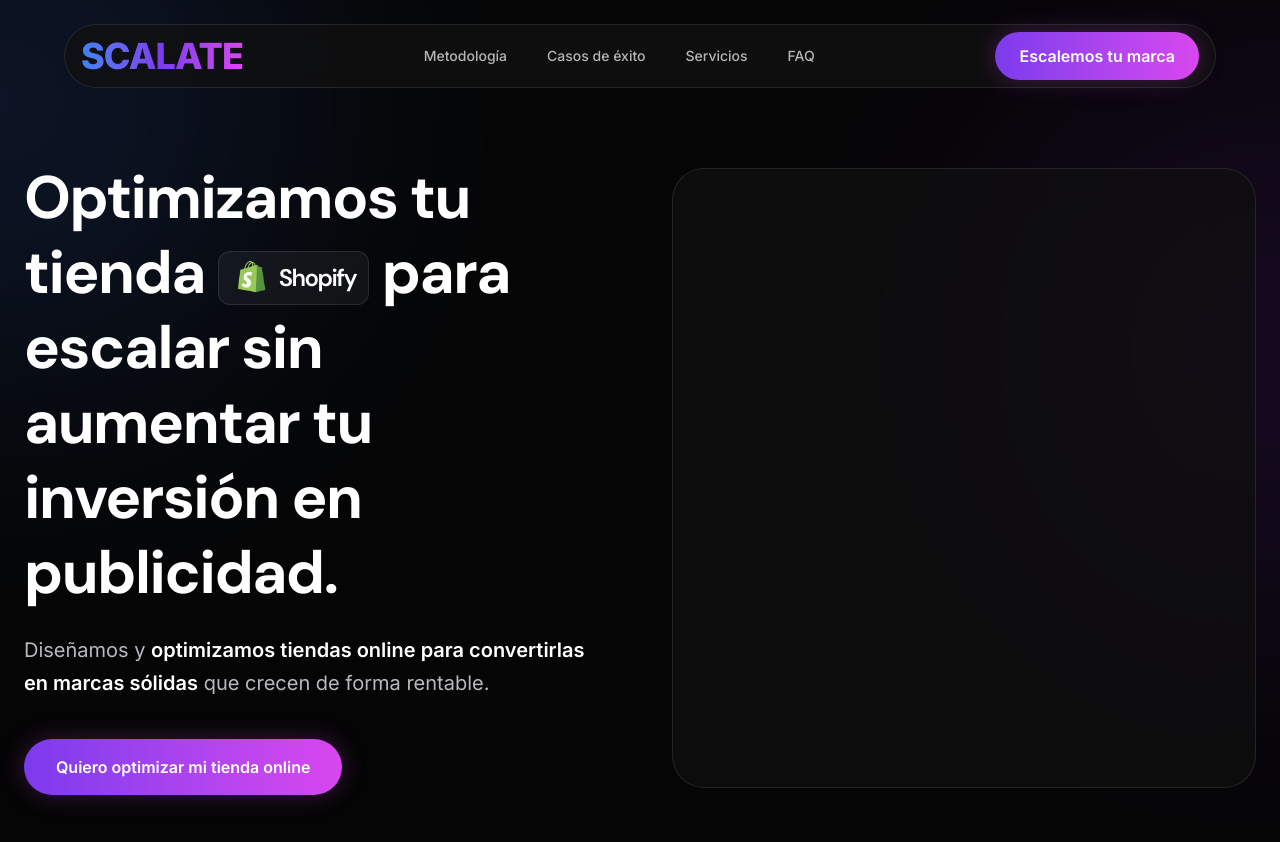
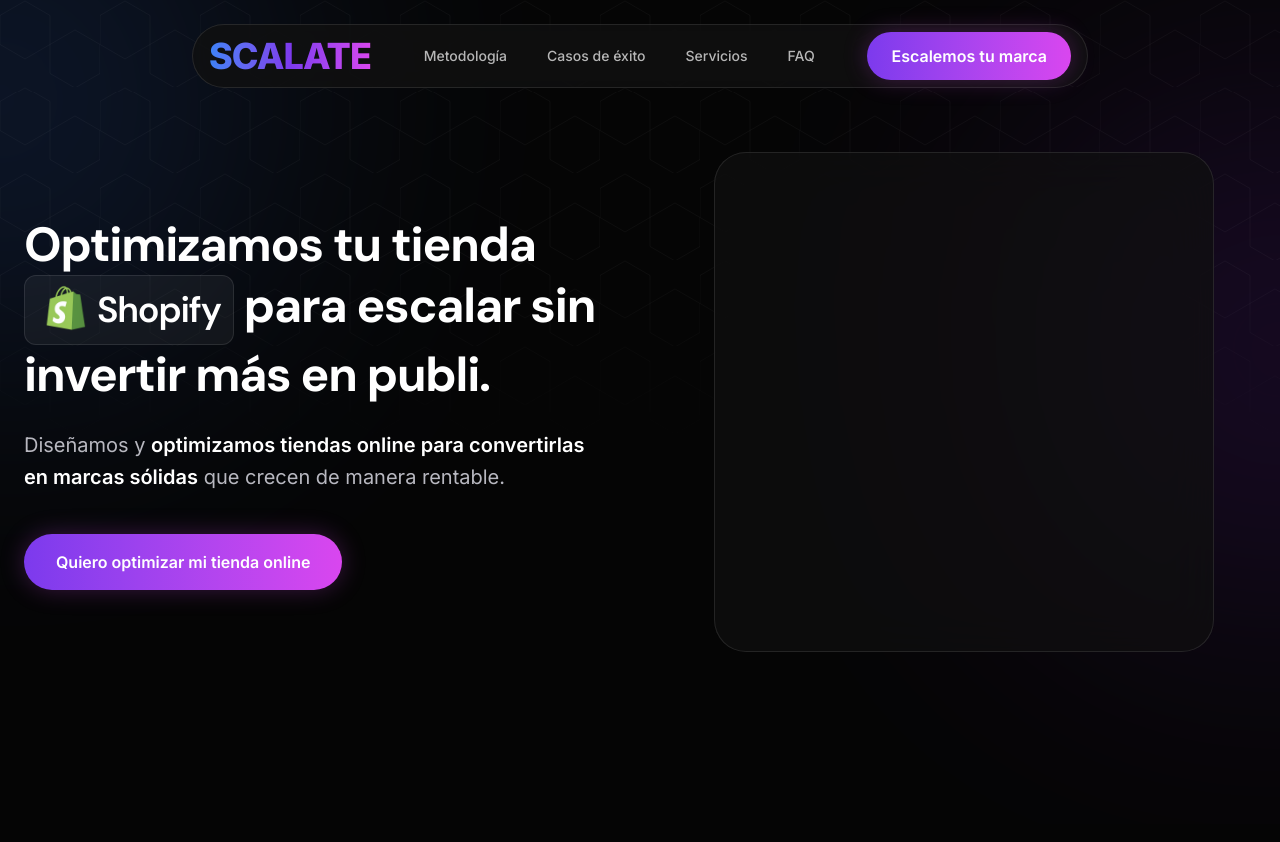
Before and after one commit to MaikelScalate/scalatelab, a Next.js app: page / in a window 1280 px wide. Shown: the top 842 px of the page. Built offline with nearby package versions, Linux system fonts and the light colour scheme.

Commit message:
Mejorar diseño inicial del Hero

```diff
--- /dev/null
+++ b/app/components/background/HeroBackground.tsx
@@ -0,0 +1,24 @@
+export default function HeroBackground() {
+  return (
+    <div className="absolute inset-0 overflow-hidden pointer-events-none">
+      <div
+        className="
+          absolute
+          inset-x-0
+          top-0
+          h-[55%]
+          opacity-40
+        "
+        style={{
+          backgroundImage: "url('/backgrounds/hex-grid.svg')",
+          backgroundRepeat: "repeat",
+          backgroundSize: "100px",
+          maskImage:
+            "linear-gradient(to bottom, black 60%, transparent 100%)",
+          WebkitMaskImage:
+            "linear-gradient(to bottom, black 60%, transparent 100%)",
+        }}
+      />
+    </div>
+  );
+}
--- a/app/components/layout/Navbar.tsx
+++ b/app/components/layout/Navbar.tsx
@@ -1,7 +1,24 @@
 import Button from "../ui/Button";
 export default function Navbar() {
   return (
-    <header className="fixed top-6 left-1/2 z-50 w-[90%] max-w-6xl -translate-x-1/2">
+    <header
+  className="
+    fixed
+    top-6
+    left-1/2
+    z-50
+
+    w-[95%]
+
+    sm:w-[92%]
+
+    lg:w-[90%]
+
+    max-w-4xl
+
+    -translate-x-1/2
+  "
+>
       <nav className="flex h-16 items-center justify-between rounded-full border border-white/10 bg-[#111111]/80 px-4 backdrop-blur-2xl transition-all duration-300">
 
         {/* Logo */}
@@ -13,7 +30,9 @@ export default function Navbar() {
             via-[#7C3AED]
             to-[#D946EF]
             bg-clip-text
-            text-4xl
+            text-2xl
+            sm:text-3xl
+            lg:text-4xl
             font-extrabold
             uppercase
             tracking-tight
--- a/app/components/sections/Hero.tsx
+++ b/app/components/sections/Hero.tsx
@@ -1,3 +1,4 @@
+import HeroBackground from "../background/HeroBackground";
 import Image from "next/image";
 import Button from "../ui/Button";
 import Container from "../ui/Container";
@@ -7,9 +8,21 @@ import Title from "../ui/Title";
 
 export default function Hero() {
   return (
-    <Section className="pt-28 pb-20 lg:pt-40 lg:pb-28">
-      <Container>
-        <div className="grid items-center gap-14 lg:grid-cols-2 lg:gap-16">
+    <Section
+  className="
+    relative
+    overflow-hidden
+
+    pt-28
+    pb-20
+
+    lg:pt-23
+    lg:pb-28
+  "
+>
+  <HeroBackground />
+      <Container className="relative z-10">
+        <div className="grid items-center gap-7 lg:grid-cols-2 lg:gap-16">
 
           {/* Columna izquierda */}
           <div className="flex flex-col items-center text-center lg:items-start lg:text-left">
@@ -19,14 +32,14 @@ export default function Hero() {
     mb-6
     max-w-[720px]
 
-    text-6xl
+    text-3xl
     leading-tight
 
     sm:text-5xl
 
     lg:text-5xl
 
-    xl:text-6xl
+    xl:text-5xl
   "
 >
               <>
@@ -35,7 +48,7 @@ export default function Hero() {
   className="
     inline-flex
     items-center
-    gap-2
+    gap-1
 
     rounded-xl
 
@@ -56,13 +69,27 @@ export default function Hero() {
     alt="Shopify"
     width={36}
     height={36}
-    className="h-10 w-auto"
+    className="
+  h-12
+  sm:h-9
+  lg:h-11
+  xl:h-14
+  w-auto
+"
   />
-  <span className="text-2xl font-semibold">
+  <span
+  className="
+    text-3xl
+    sm:text-3xl
+    lg:text-3xl
+    xl:text-4xl
+    font-semibold
+  "
+>
   Shopify
 </span>
 </span>{" "}
-                para escalar sin aumentar tu inversión en publicidad.
+                para escalar sin invertir más en publi.
               </>
             </Title>
 
@@ -72,7 +99,7 @@ export default function Hero() {
 
     max-w-xl
 
-    text-lg
+    text-2lg
 
     leading-8
 
@@ -83,16 +110,22 @@ export default function Hero() {
 <span className="font-semibold text-white">
   optimizamos tiendas online para convertirlas en marcas sólidas
 </span>{" "}
-que crecen de forma rentable.
+que crecen de manera rentable.
             </Subtitle>
 
             <Button
   className="
-    px-8
+    px-6
+    py-3
+    text-2sm
 
-    py-4
+    sm:px-7
+    sm:py-3.5
+    sm:text-base
 
-    text-base
+    lg:px-8
+    lg:py-4
+    lg:text-2lg
   "
 >
               Quiero optimizar mi tienda online
@@ -103,7 +136,19 @@ que crecen de forma rentable.
           {/* Columna derecha */}
           <div className="relative flex h-[560px] items-center justify-center lg:h-[620px]">
 
-            <div className="h-full w-full rounded-[32px] border border-white/10 bg-[#111111]/70 backdrop-blur-xl">
+            <div
+  className="
+    h-full
+    w-full
+    max-w-[500px]
+    max-h-[500px]
+    rounded-[32px]
+    border
+    border-white/10
+    bg-[#111111]/70
+    backdrop-blur-xl
+  "
+>
 
             </div>
 
```
Also changed, not shown: public/backgrounds/hex-grid.svg (added).
